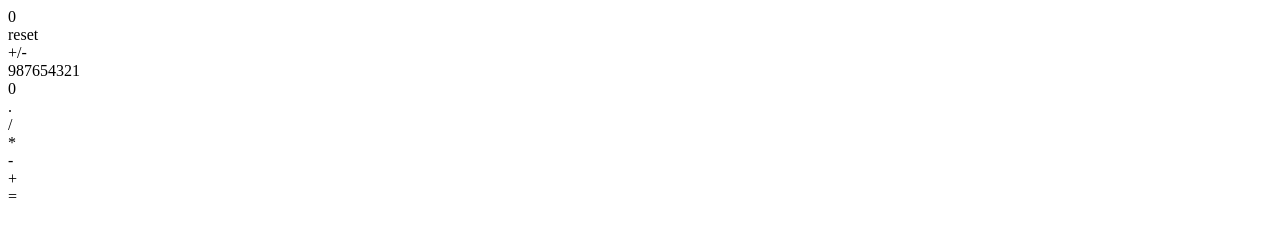
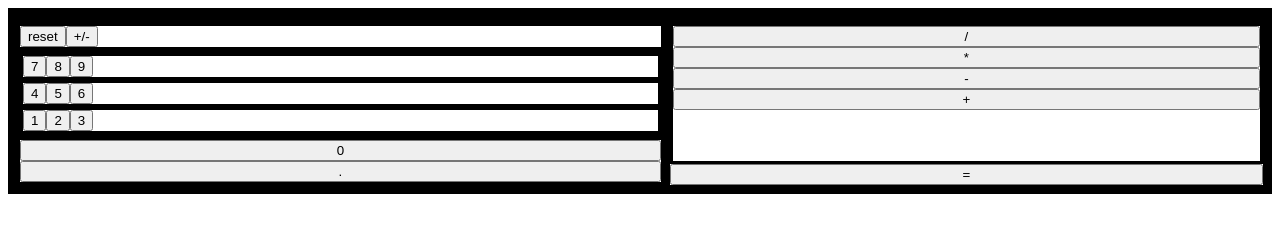
Before and after one commit to Tormihunt/calculator, a plain HTML site: page index.html in a window 1280 px wide. Drawn offline with Linux system fonts and the light colour scheme.

Commit message:
Replace js number 1-9 generator, start styling
Replaced code in .js that genreates numbers 1-9
with manually added rows of numbers in .html for
easier flex styling. Started formatting using flex

```diff
--- a/index.html
+++ b/index.html
@@ -12,33 +12,48 @@
     <meta charset="UTF-8">
     <meta name="viewport" content="width=device-width, initial-scale=1.0">
     <title>Document</title>
+    <link rel="stylesheet" href="stylesheet.css">
     <script defer src="logic.js"></script>
 </head>
 <body>
-    <div id="calculatorContainer">
-        <div id="display">________________</div>
-        <div id="buttonCOntainer">
-            <div id="left container">
-                <div id="upperRow">
-                    <div>reset</div>
-                    <div>+/-</div>
+    <div id="calculatorContainer" class="flex">
+        <div id="display" class="flex">________________</div>
+        <div id="buttonContainer" class="flex">
+            <div id="leftContainer" class="flex">
+                <div id="upperRow" class="flex">
+                    <button>reset</button>
+                    <button>+/-</button>
                 </div>
-                <div id="numberContainer">
-
+                <div id="numberContainer" class="flex">
+                    <div class="flexRow">
+                        <button>7</button>
+                        <button>8</button>
+                        <button>9</button>
+                    </div>
+                    <div class="flexRow">
+                        <button>4</button>
+                        <button>5</button>
+                        <button>6</button>
+                    </div>
+                    <div class="flexRow">
+                        <button>1</button>
+                        <button>2</button>
+                        <button>3</button>
+                    </div>
                 </div>
-                <div id="lowerRow">
-                    <div>0</div>
-                    <div>.</div>
+                <div id="lowerRow" class="flex">
+                    <button>0</button>
+                    <button>.</button>
                 </div>
             </div>
-            <div id="rightContainer">
-                <div id="operatorContainer">
-                    <div>/</div>
-                    <div>*</div>
-                    <div>-</div>
-                    <div>+</div>
+            <div id="rightContainer" class="flex">
+                <div id="operatorContainer" class="flex">
+                    <button>/</button>
+                    <button>*</button>
+                    <button>-</button>
+                    <button>+</button>
                 </div>
-                <div id="equals">=</div>
+                <button id="equals">=</button>
             </div>
         </div>
     </div>
--- a/logic.js
+++ b/logic.js
@@ -1,32 +1,28 @@
+
+
 //all querySelectors
 const numberContainer = document.querySelector("#numberContainer")
 const display = document.querySelector("#display")
 const operatorContainer = document.querySelector("#operatorContainer")
 const equalSign = document.querySelector("#equals")
 
-let var1 = 0
+let var1 = ""
 let operator = null
-let var2 = null
+let var2 = ""
 
 display.textContent = var1
 
-//create numbers 0-9
-for (let i = 9; i > 0; i--) {
-    let btn = document.createElement("btn")
-    btn.setAttribute("id", `div${i}`)
-    btn.textContent = i
-    numberContainer.appendChild(btn)
-}
+
 
 numberContainer.addEventListener("click", (event) => {
     if (operator === null) {
         source = event.target
-        var1 = source.textContent
+        var1 += source.textContent
         display.textContent = var1
     }
     else {
         source = event.target
-        var2 = source.textContent
+        var2 += source.textContent
         display.textContent = var2
     }
 })
--- a/stylesheet.css
+++ b/stylesheet.css
@@ -0,0 +1,32 @@
+div {
+    border-style: solid;
+    border-color: black;
+}
+
+.flex {
+    display: flex;
+    flex-direction: column;
+    flex-grow: 1;
+}
+
+.flexRow {
+    display: flex;
+    flex-direction: row;
+    flex-grow: 1;
+}
+
+#numberContainer {
+
+}
+
+#upperRow {
+    flex-direction: row;
+}
+
+#leftContainer {
+
+}
+
+#buttonContainer {
+    flex-direction: row;
+}
```
